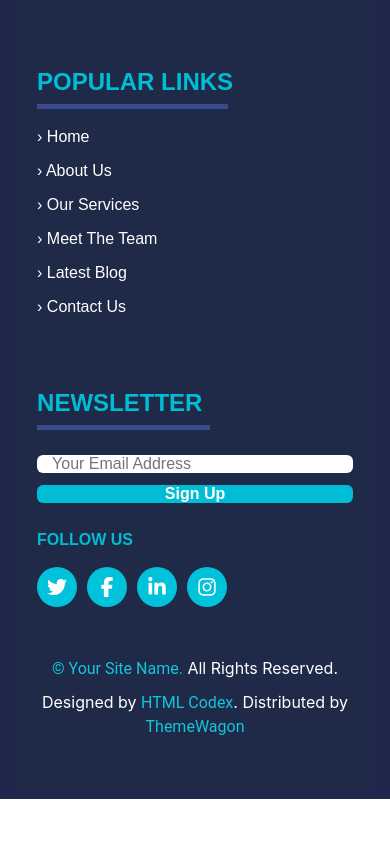
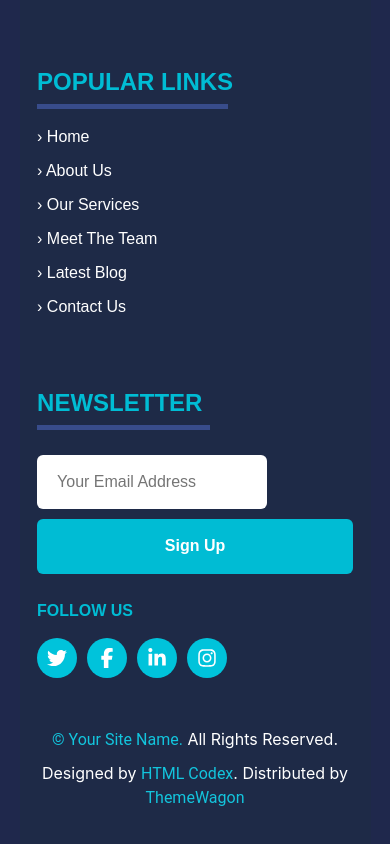
Before and after one commit to gauravpatil2426-star/healthcare-solution-ui, a React (Create React App) app: page /blogdatail in a window 390 px wide. Shown: the part 7434-8278 px from the top of the page. Before the commit the page ends 8233 px from the top, so only its background shows below. Built offline with nearby package versions, Linux system fonts and the light colour scheme; the HTML template or start-up script is replaced by a standard one.

Commit message:
footersmall chenge

```diff
--- a/src/style.css
+++ b/src/style.css
@@ -1627,25 +1627,17 @@
 
     .newsletter {
         flex-direction: column;
-        width: 100%;
-    }
-
-     .newsletter input {
-        width: 100%;
-        height: 55px;
-        padding: 0 15px;
+    }
+
+    .newsletter input {
         border-radius: 6px;
-        margin-bottom: 12px;
-        font-size: 16px;
-        box-sizing: border-box;
-    }
-
+        margin-bottom: 10px;
+        width: 60%;
+    }
 
     .newsletter button {
         border-radius: 6px;
         width: 100%;
-        height: 55%;
-        font-size: 16px
     }
 
 
```
